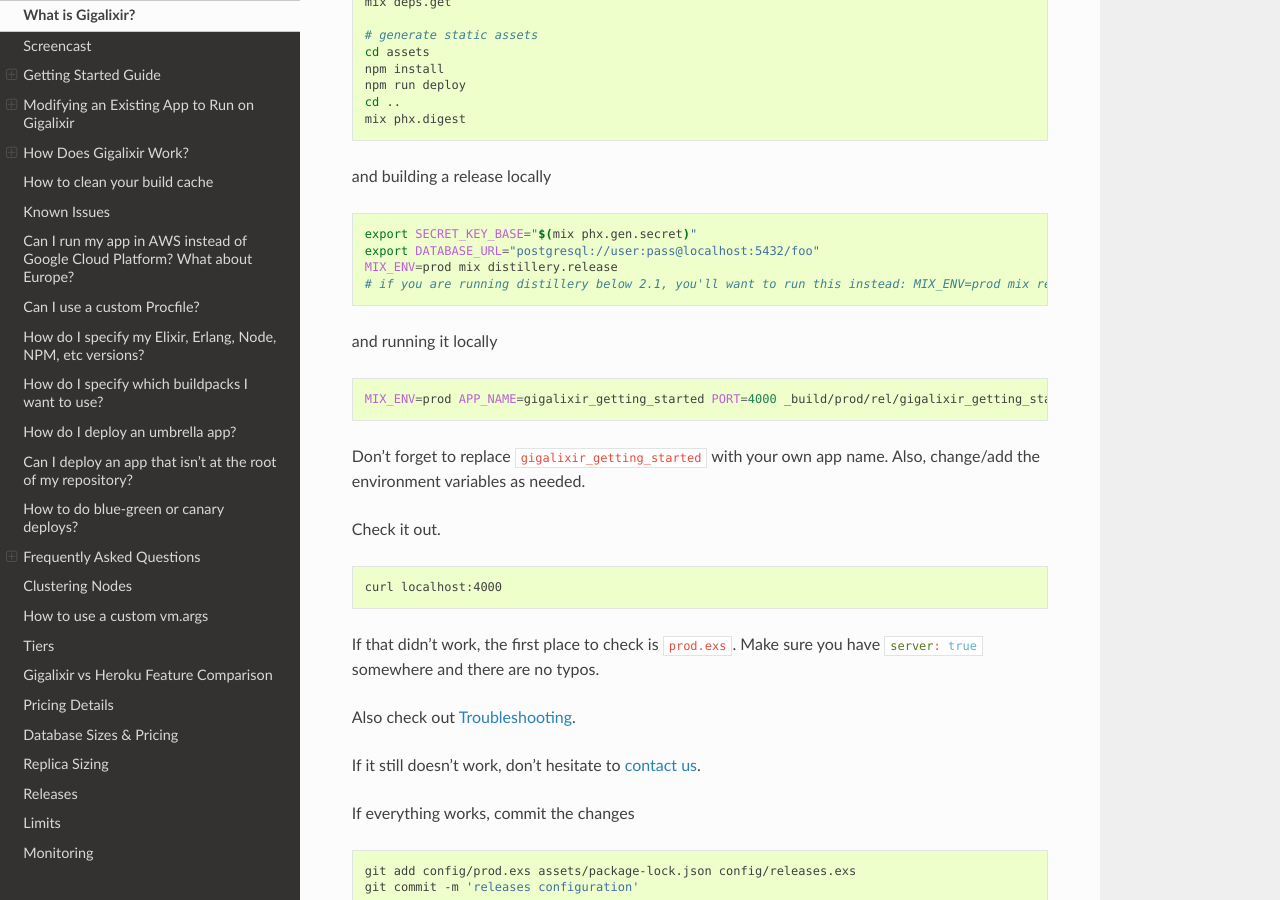
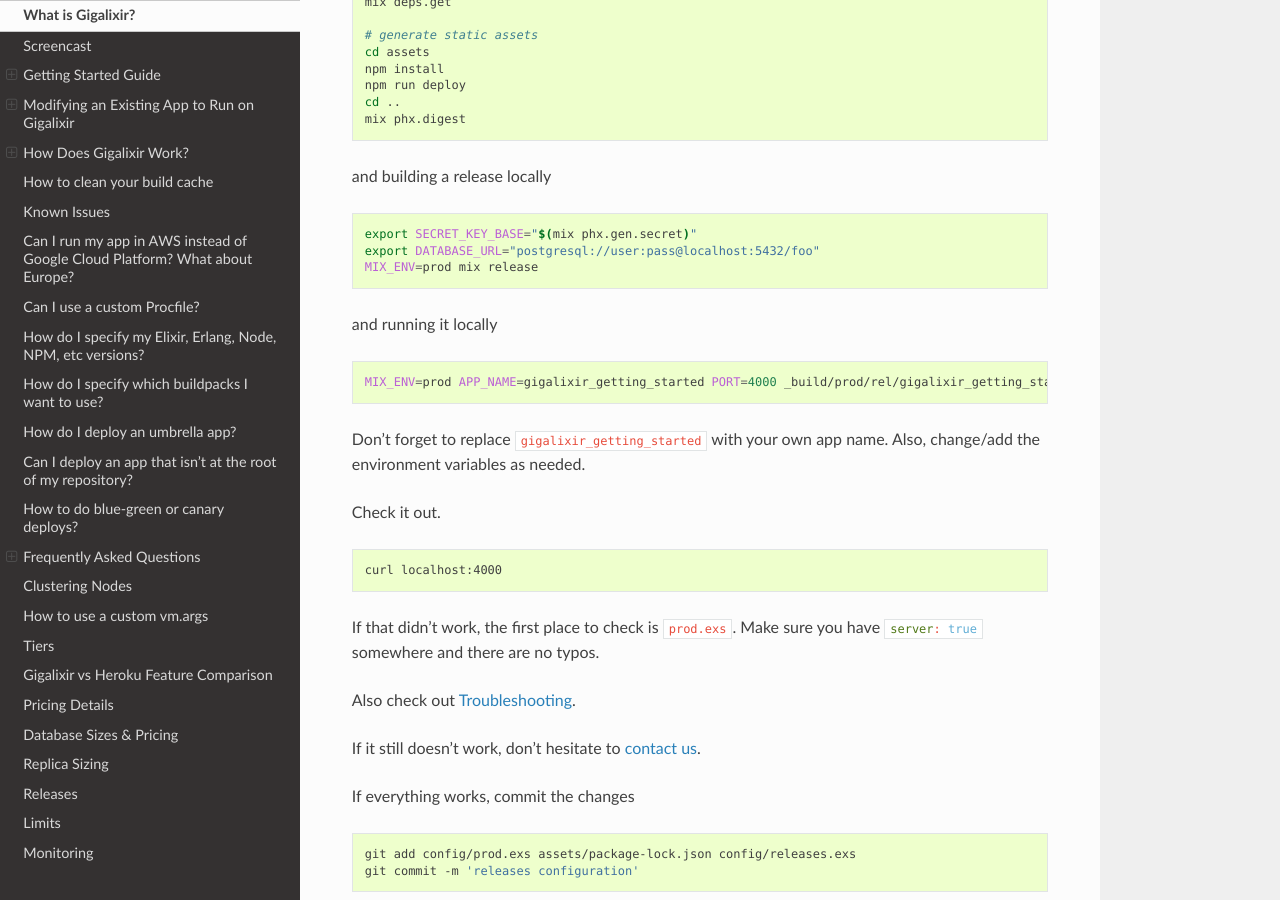
Before and after one commit to gigalixir/gigalixir-cli, a Sphinx documentation site: the page built from docs/source/main.rst, in a window 1280 px wide and 900 px high, scrolled down 13922 px. Built offline with Sphinx 7.4.7 and the Read the Docs theme 2.0.0, drawn with Linux system fonts in a browser that asks for light colours.

Commit message:
update elixir release docs.

```diff
--- a/docs/source/main.rst
+++ b/docs/source/main.rst
@@ -625,8 +625,7 @@ and building a release locally
 
     export SECRET_KEY_BASE="$(mix phx.gen.secret)"
     export DATABASE_URL="postgresql://user:pass@localhost:5432/foo"
-    MIX_ENV=prod mix distillery.release
-    # if you are running distillery below 2.1, you'll want to run this instead: MIX_ENV=prod mix release
+    MIX_ENV=prod mix release
 
 and running it locally
 
```
